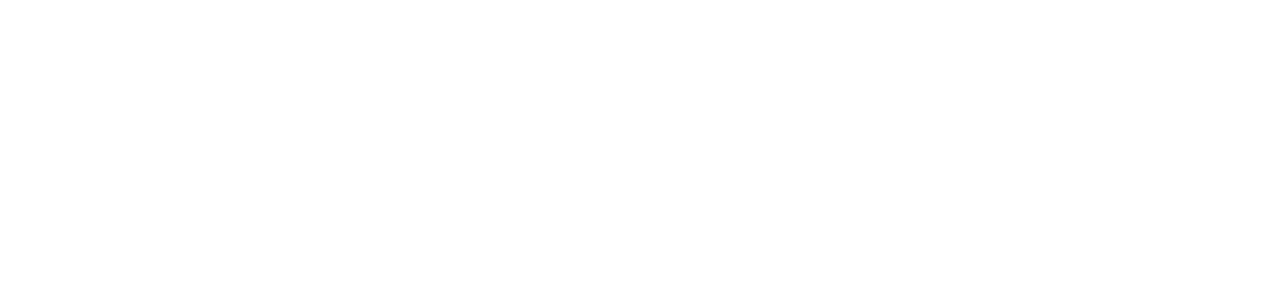
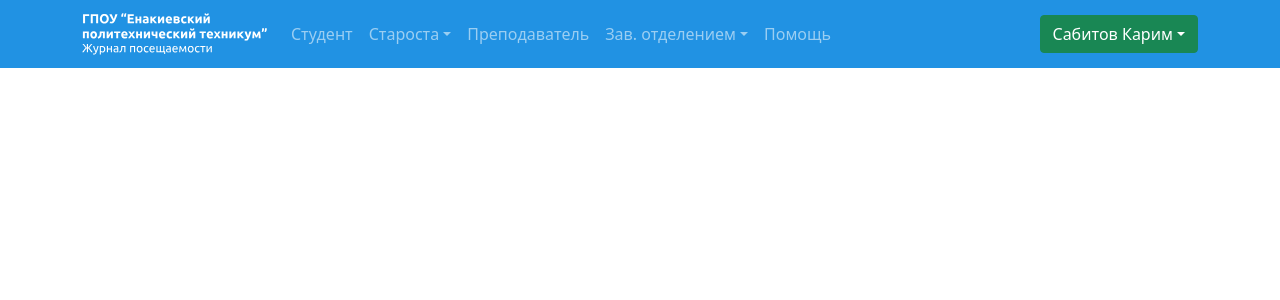
Before and after one commit to sabitovka/attendance, a React (Create React App) app in the folder client/: page / in a window 1280 px wide. Shown: the top 300 px of the page. Built offline with nearby package versions, Linux system fonts and the light colour scheme.

Commit message:
Added Header component

```diff
--- a/client/package.json
+++ b/client/package.json
@@ -3,6 +3,9 @@
   "version": "0.1.0",
   "private": true,
   "dependencies": {
+    "@fortawesome/fontawesome-svg-core": "^6.1.1",
+    "@fortawesome/free-solid-svg-icons": "^6.1.1",
+    "@fortawesome/react-fontawesome": "^0.1.18",
     "@testing-library/jest-dom": "^5.16.4",
     "@testing-library/react": "^13.1.1",
     "@testing-library/user-event": "^13.5.0",
@@ -36,6 +39,7 @@
     ]
   },
   "devDependencies": {
-    "antd": "^4.20.2"
+    "bootstrap": "^5.1.3",
+    "react-bootstrap": "^2.3.1"
   }
 }
--- a/client/src/App.js
+++ b/client/src/App.js
@@ -1,7 +1,13 @@
+import { Header } from "./components/Header";
+import 'bootstrap/dist/css/bootstrap.min.css';
+import '@fortawesome/fontawesome-svg-core/styles.css'
+import { config } from '@fortawesome/fontawesome-svg-core'
+config.autoAddCss = false
+
 function App() {
   return (
     <div className="App">
-
+        <Header />
     </div>
   );
 }
--- /dev/null
+++ b/client/src/components/Header.js
@@ -0,0 +1,44 @@
+import { faArrowRightFromBracket } from '@fortawesome/free-solid-svg-icons';
+import { FontAwesomeIcon } from '@fortawesome/react-fontawesome';
+
+import React from 'react';
+import { Container, Navbar, Nav, NavDropdown, Dropdown } from 'react-bootstrap'
+
+export const Header = () => {
+    return (
+        <Navbar className="header" expand="lg" variant="dark">
+            <Container>
+                <Navbar.Brand href="/"><img src="logo.svg" alt="log"/></Navbar.Brand>
+                <Navbar.Toggle aria-controls="basic-navbar-nav" />
+                <Navbar.Collapse id="basic-navbar-nav">
+                <Nav className="me-auto">
+                    <Nav.Link href="#home">Студент</Nav.Link>
+                    <NavDropdown title="Староста" id="basic-nav-dropdown">
+                        <NavDropdown.Item href="#action/3.1">Заполнить журнал посещамости</NavDropdown.Item>
+                        <NavDropdown.Item href="#action/3.2">Просмотреть посещаемость</NavDropdown.Item>
+                    </NavDropdown>
+                    <Nav.Link href="#link">Преподаватель</Nav.Link>
+                    <NavDropdown title="Зав. отделением" id="basic-nav-dropdown">
+                        <NavDropdown.Item href="#action/3.1">Список пропустивших более 20% занятий</NavDropdown.Item>
+                        <NavDropdown.Item href="#action/3.2">Ведомости групп</NavDropdown.Item>
+                    </NavDropdown>
+                    <Nav.Link href="#help">Помощь</Nav.Link>
+                </Nav>
+                    <Dropdown id="basic-nav-dropdown" role="menuitem">
+                        <Dropdown.Toggle variant="success" id="dropdown-basic">
+                            Сабитов Карим
+                        </Dropdown.Toggle>
+
+                        <Dropdown.Menu>
+                            <Dropdown.Item href="#/logout">
+                                <FontAwesomeIcon icon={faArrowRightFromBracket} className="me-2"></FontAwesomeIcon>
+                                Выйти
+                            </Dropdown.Item>
+                        </Dropdown.Menu>
+                    </Dropdown>
+                </Navbar.Collapse>
+            </Container>
+        </Navbar>
+    );
+
+}
--- /dev/null
+++ b/client/src/index.css
@@ -0,0 +1,14 @@
+.header {
+    background: #2192E3;
+}
+
+.current-date {
+    cursor: pointer;
+    user-select: none;
+    transition: color .3s;
+}
+
+.current-date:hover {
+    color: #555;
+    transition: color .3s;
+}
--- a/client/src/index.js
+++ b/client/src/index.js
@@ -1,6 +1,7 @@
 import React from 'react';
 import ReactDOM from 'react-dom/client';
 import App from './App';
+import "./index.css"
 
 const root = ReactDOM.createRoot(document.getElementById('root'));
 root.render(
```
Also changed, not shown: client/public/logo.svg (added), 1 other file (tests, documents, lock files or other folders).
